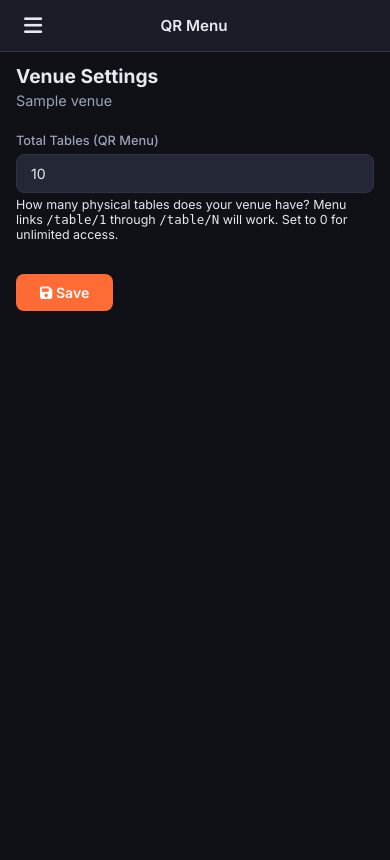
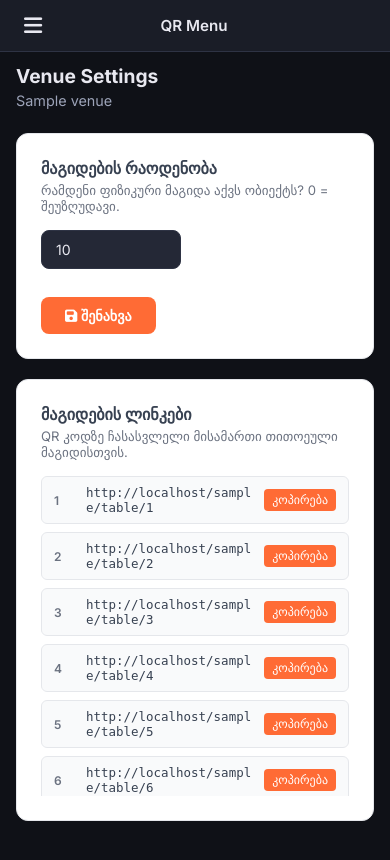
Before and after one commit to untitledyet/QR_Menu, a Flask app: page /backoffice/settings in a window 390 px wide. Shown: the top 860 px of the page. Run offline with Flask 3, Linux system fonts and the light colour scheme; the visitor is signed in with stand-in values (Sample User, id 1); tables that the repository leaves empty hold one stand-in row (values such as "Sample post"); parts of the project's set-up code (start-up, migrations or seed data) failed here and were passed over.

Commit message:
feat: profile page, 2FA toggle, smart slug, table URLs
- Profile page at /backoffice/profile: email, phone, venue name, 2FA toggle
- 2FA optional: toggle in profile, skips SMS step if disabled
- Slug generation includes city from Google Places address (avoids -2, -3 collisions)
- Venue settings shows all table QR URLs with copy button
- Migration: added two_fa_enabled column to AdminUsers (default TRUE)

Co-Authored-By: Claude Sonnet 4.6 <noreply@anthropic.com>

```diff
--- a/app/models.py
+++ b/app/models.py
@@ -120,6 +120,9 @@ class AdminUser(db.Model):
     # Brute force protection
     failed_login_attempts = db.Column(db.Integer, default=0)
     locked_until = db.Column(db.DateTime, nullable=True)
+
+    # 2FA preference
+    two_fa_enabled = db.Column(db.Boolean, default=True, nullable=False)
 
     venue = db.relationship('Venue', backref=db.backref('admins', lazy=True))
 
--- a/app/routes/backoffice_routes.py
+++ b/app/routes/backoffice_routes.py
@@ -215,6 +215,19 @@ def change_password():
 def logout():
     session.pop('admin_id', None)
     return redirect(url_for('bo_bp.login'))
+
+
+@bo_bp.route('/profile', methods=['GET', 'POST'])
+@login_required
+def profile():
+    admin = get_current_admin()
+    if request.method == 'POST':
+        two_fa = request.form.get('two_fa_enabled') == '1'
+        admin.two_fa_enabled = two_fa
+        db.session.commit()
+        flash('პარამეტრები შენახულია')
+        return redirect(url_for('bo_bp.profile'))
+    return render_template('backoffice/profile.html', admin=admin)
 
 
 # ============================================================
--- a/app/templates/backoffice/base.html
+++ b/app/templates/backoffice/base.html
@@ -114,7 +114,7 @@
                 </div>
                 {% endif %}
                 <span class="bo-sidebar__user"><i class="fas fa-user-circle"></i> {{ admin.username if admin }}</span>
-                <a href="{{ url_for('bo_bp.change_password') }}" class="bo-nav__item"><i class="fas fa-key"></i> პაროლის შეცვლა</a>
+                <a href="{{ url_for('bo_bp.profile') }}" class="bo-nav__item {% if 'profile' in request.endpoint %}active{% endif %}"><i class="fas fa-user"></i> პროფილი</a>
                 <a href="{{ url_for('bo_bp.logout') }}" class="bo-nav__item"><i class="fas fa-sign-out-alt"></i> Logout</a>
             </div>
         </aside>
--- a/app/templates/backoffice/venue_settings.html
+++ b/app/templates/backoffice/venue_settings.html
@@ -6,18 +6,53 @@
     <p class="bo-header__sub">{{ venue.name }}</p>
 </div>
 
-<form method="POST" style="max-width:480px;">
-    <div class="bo-form-group">
-        <label class="bo-label">Total Tables (QR Menu)</label>
-        <input type="number" name="total_tables" class="bo-input" min="0" value="{{ venue.total_tables or 0 }}"
-               placeholder="0 = unlimited">
-        <p style="font-size:.78rem; color:var(--bo-muted); margin-top:4px;">
-            How many physical tables does your venue have? Menu links <code>/table/1</code> through <code>/table/N</code> will work.
-            Set to 0 for unlimited access.
+<div style="max-width:560px;display:flex;flex-direction:column;gap:20px;">
+
+    {# ── Table count ── #}
+    <div style="background:#fff;border:1px solid #e5e7eb;border-radius:12px;padding:24px;">
+        <h3 style="margin:0 0 4px;font-size:1rem;color:#374151;">მაგიდების რაოდენობა</h3>
+        <p style="margin:0 0 16px;font-size:.82rem;color:#6b7280;">
+            რამდენი ფიზიკური მაგიდა აქვს ობიექტს? 0 = შეუზღუდავი.
         </p>
+        <form method="POST">
+            <div class="bo-form-group">
+                <input type="number" name="total_tables" class="bo-input" min="0"
+                       value="{{ venue.total_tables or 0 }}" style="max-width:140px;">
+            </div>
+            <button type="submit" class="bo-btn bo-btn--primary" style="margin-top:12px;">
+                <i class="fas fa-save"></i> შენახვა
+            </button>
+        </form>
     </div>
-    <button type="submit" class="bo-btn bo-btn--primary" style="margin-top:16px;">
-        <i class="fas fa-save"></i> Save
-    </button>
-</form>
+
+    {# ── Table URLs ── #}
+    {% set total = venue.total_tables or 0 %}
+    {% if total > 0 %}
+    <div style="background:#fff;border:1px solid #e5e7eb;border-radius:12px;padding:24px;">
+        <h3 style="margin:0 0 4px;font-size:1rem;color:#374151;">მაგიდების ლინკები</h3>
+        <p style="margin:0 0 16px;font-size:.82rem;color:#6b7280;">
+            QR კოდზე ჩასასვლელი მისამართი თითოეული მაგიდისთვის.
+        </p>
+        <div style="display:flex;flex-direction:column;gap:8px;max-height:320px;overflow-y:auto;">
+            {% set base = request.scheme + '://' + request.host %}
+            {% for i in range(1, total + 1) %}
+            {% set url = base + '/' + venue.slug + '/table/' + i|string %}
+            <div style="display:flex;align-items:center;gap:8px;padding:8px 12px;background:#f9fafb;border-radius:6px;border:1px solid #e5e7eb;">
+                <span style="font-size:.75rem;font-weight:600;color:#6b7280;min-width:24px;">{{ i }}</span>
+                <code style="font-size:.78rem;color:#374151;flex:1;word-break:break-all;">{{ url }}</code>
+                <button onclick="navigator.clipboard.writeText('{{ url }}');this.textContent='✓'"
+                        style="font-size:.75rem;padding:4px 8px;background:#FF6B35;color:#fff;border:none;border-radius:4px;cursor:pointer;white-space:nowrap;">
+                    კოპირება
+                </button>
+            </div>
+            {% endfor %}
+        </div>
+    </div>
+    {% elif total == 0 %}
+    <div style="background:#f9fafb;border:1px dashed #d1d5db;border-radius:12px;padding:20px;color:#6b7280;font-size:.85rem;">
+        <i class="fas fa-info-circle"></i> მაგიდების რაოდენობა 0-ზეა — ლინკები შეუზღუდავია (<code>/{{ venue.slug }}/table/1</code>, <code>/2</code>, ...)
+    </div>
+    {% endif %}
+
+</div>
 {% endblock %}
--- a/manage.py
+++ b/manage.py
@@ -89,6 +89,12 @@ def run_migrations():
                 conn.execute(text('ALTER TABLE "AdminUsers" ADD COLUMN email_token_expires TIMESTAMP'))
                 conn.commit()
             print('Migration: added email_token_expires to AdminUsers')
+
+        if 'two_fa_enabled' not in admin_cols:
+            with db.engine.connect() as conn:
+                conn.execute(text('ALTER TABLE "AdminUsers" ADD COLUMN two_fa_enabled BOOLEAN NOT NULL DEFAULT TRUE'))
+                conn.commit()
+            print('Migration: added two_fa_enabled to AdminUsers')
 
         # --- PhoneOtps table migrations ---
         if 'PhoneOtps' in table_names:
```
Also changed, not shown: app/routes/landing_routes.py (+15 -3 lines), app/templates/backoffice/profile.html (added, +94 -0 lines).
